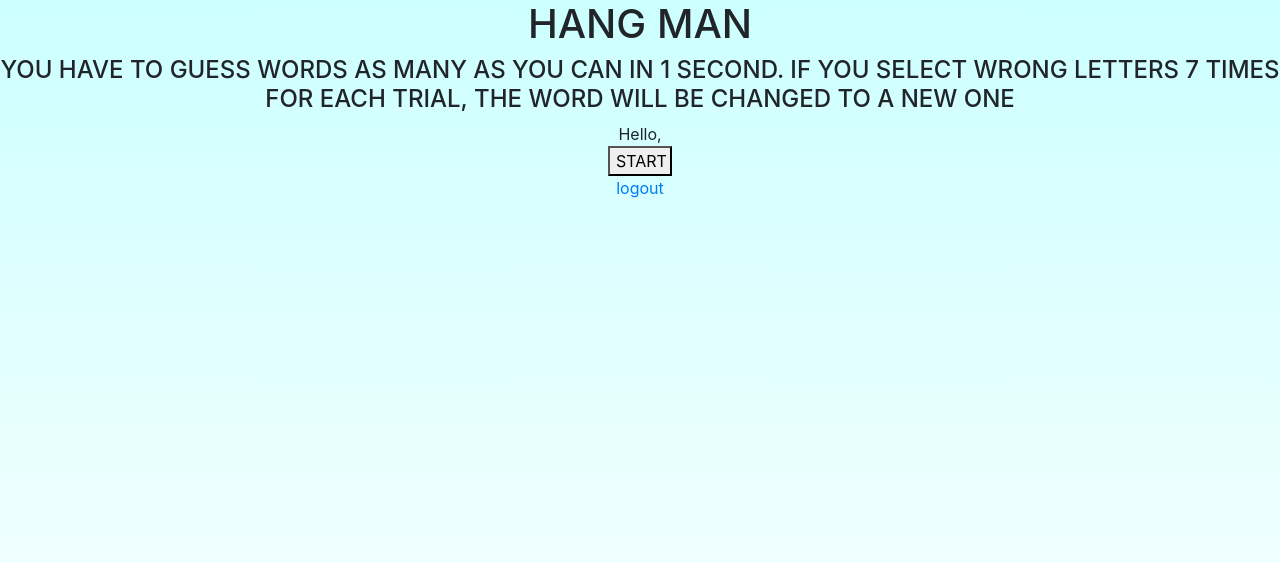
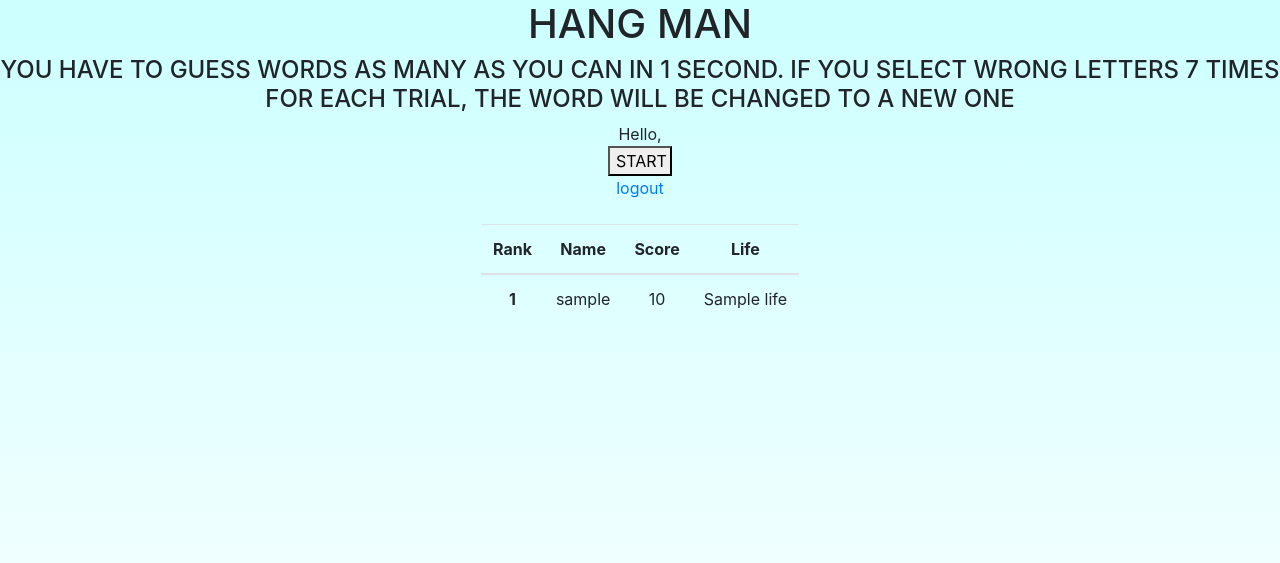
Before and after one commit to JaeJang/Hangman, a Node server app: template views/home.ejs in a window 1280 px wide. Shown: the top 563 px of the page. Run offline with Node 20, Linux system fonts and the light colour scheme; the template is opened without the code that fills it: most values are stand-ins (such as "Sample title", 1, 10 or a date in 2020); some libraries are stand-ins or nearby versions.

Commit message:
ranking page removed, print ranks in home

```diff
--- a/routes/route.js
+++ b/routes/route.js
@@ -98,7 +98,8 @@
 
         app.post('/newRank', controller.newRank);
 
-        app.get(['/home/rank','/home/rank/:rid'], controller.rankPage);
+
+        //app.get(['/home/rank','/home/rank/:rid'], controller.rankPage);
     }
     //api call
     {
--- a/views/home.ejs
+++ b/views/home.ejs
@@ -15,6 +15,60 @@
     <div id="hello" data-displayName=<%= user.displayName%>></div>
     <div id="start" data-username=<%= user.username%>></div>
     <a href="/logout">logout</a>
+    <br><br>
+    <table class="table" style="width:auto;margin:auto;">
+        <thead>
+            <tr>
+                <th scope="col">Rank</th>
+                <th scope="col">Name</th>
+                <th scope="col">Score</th>
+                <th scope="col">Life</th>
+            </tr>
+        </thead>
+        <tbody id="table_body" style="font-size:2rem"></tbody>
+        <% if(ranks.length > 0){
+                let rank = 1;
+                let pre = ranks[0].score;
+                if(typeof rid != 'undefined' && rid == ranks[0].id){ %>
+                <tr style="color:red;">
+                <% } else if(ranks[0].username == user.username) { %>
+                <tr style='color:blue'>
+                <% } else { %>
+                <tr>
+                <% } %>
+                    <th><%=rank%></th>
+                    <td><%=ranks[0].username%></td>
+                    <td><%=ranks[0].score%></td>
+                    <td><%=ranks[0].life%></td>
+                </tr>
+                <%
+                for(let i = 1; i < ranks.length; ++i){
+                    let score = ranks[i].score;
+                    if(score == pre){
+                        if(ranks[i].life != ranks[i-1].life)
+                            ++rank;
+                    }
+                    else
+                        ++rank;
+
+                if(typeof rid != 'undefined'  && rid == ranks[i].id){ %>
+                    <tr style="color:red; font-weight:bold; font-style:italic;">
+                    <% } else if(ranks[i].username == user.username) { %>
+                    <tr style='color:blue'>
+                    <% } else { %>
+                    <tr>
+                    <% } %>
+                    <th><%=rank%></th>
+                    <td><%=ranks[i].username%></td>
+                    <td><%=ranks[i].score%></td>
+                    <td><%=ranks[i].life%></td>
+                </tr>
+
+                 <% pre = score;
+                }
+            } %>
+
+    </table>
 
     <script src="/js/GLOBAL_CONST.js"></script>
     <script src="/js/home.js"></script>
```
Also changed, not shown: controllers/controller.js (+10 -4 lines), models/game_model.js (+19 -5 lines).
